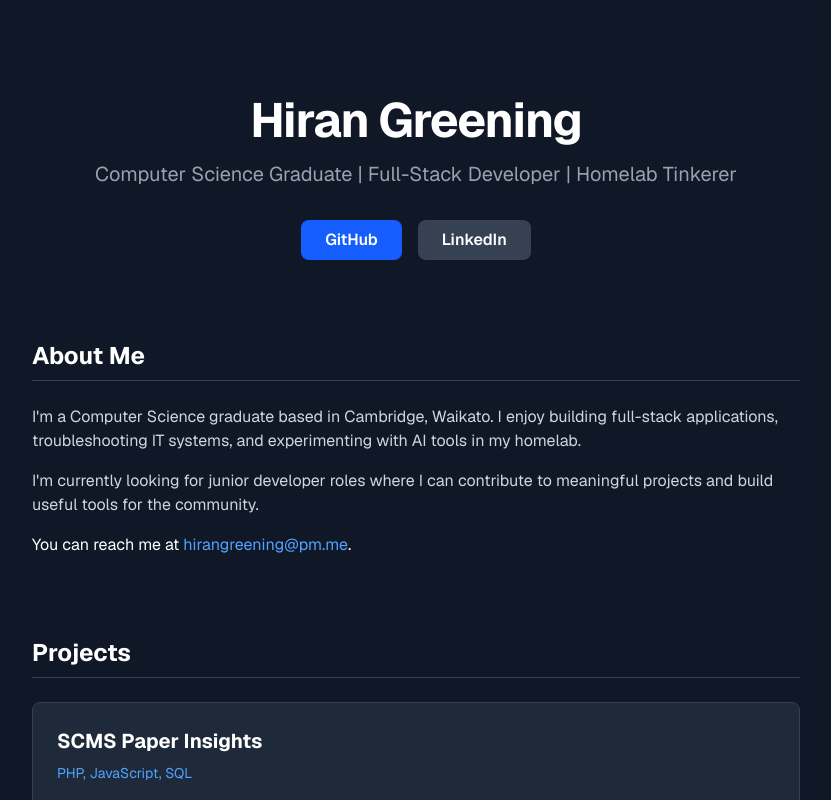
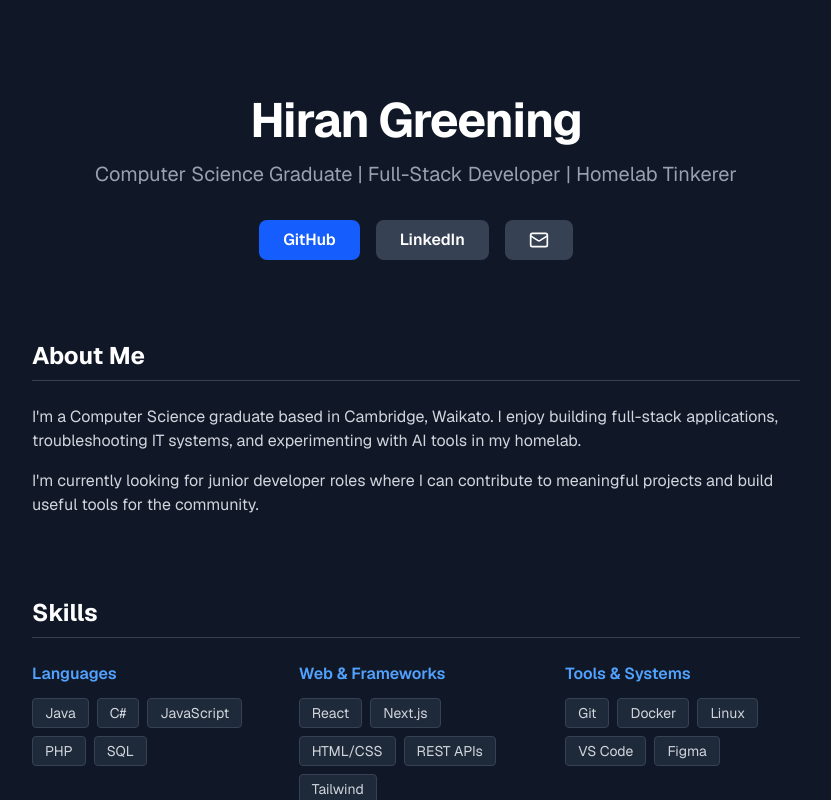
Before and after one commit to hirangreening/my-portfolio, a Next.js app: page / in a window 1280 px wide. Shown: the top 800 px of the page, without its empty margins (224-1055 px from the left). Built offline with nearby package versions, Linux system fonts and the light colour scheme.

Commit message:
feat: added skills section and email icon

```diff
--- a/app/page.tsx
+++ b/app/page.tsx
@@ -4,20 +4,27 @@ export default function Home() {
       title: "SCMS Paper Insights",
       tech: "PHP, JavaScript, SQL",
       description: "Built a full-stack web app to manage 80+ university courses for the School of Computing and Mathematical Sciences. Earned an A grade.",
-      link: "https://github.com/hirangreening" // Change this to the specific repo link
+      link: "https://github.com/hirangreening" // Update this to your specific repo
     },
     {
       title: "Java Networking & Algorithms",
       tech: "Java, Sockets, TLS",
       description: "Built a multi-client web server using sockets and threads, and implemented core algorithms like external sorting and KMP string search.",
-      link: "https://github.com/hirangreening" // Change this to the specific repo link
+      link: "https://github.com/hirangreening" // Update this to your specific repo
     },
     {
       title: "Local AI Homelab",
       tech: "Linux, Docker, llama.cpp",
       description: "Configured a headless Linux server to host containerised applications and a fully offline, GPU-accelerated local AI coding environment.",
-      link: "" // Empty string means no button will render
+      link: ""
     }
+  ];
+
+  // The Skills Section Data
+  const skills = [
+    { category: "Languages", items: ["Java", "C#", "JavaScript", "PHP", "SQL"] },
+    { category: "Web & Frameworks", items: ["React", "Next.js", "HTML/CSS", "REST APIs", "Tailwind"] },
+    { category: "Tools & Systems", items: ["Git", "Docker", "Linux", "VS Code", "Figma"] },
   ];
 
   return (
@@ -35,12 +42,19 @@ export default function Home() {
           <a href="https://linkedin.com/in/hiran-greening" target="_blank" rel="noopener noreferrer" className="bg-gray-700 px-6 py-2 rounded-lg font-semibold hover:bg-gray-600 transition">
             LinkedIn
           </a>
+          {/* Email Icon Button */}
+          <a href="mailto:hirangreening@pm.me" className="bg-gray-700 px-6 py-2 rounded-lg font-semibold hover:bg-gray-600 transition flex items-center justify-center" aria-label="Email">
+            <svg xmlns="http://www.w3.org/2000/svg" width="20" height="20" viewBox="0 0 24 24" fill="none" stroke="currentColor" strokeWidth="2" strokeLinecap="round" strokeLinejoin="round">
+              <rect width="20" height="16" x="2" y="4" rx="2"/>
+              <path d="m22 7-8.97 5.7a1.94 1.94 0 0 1-2.06 0L2 7"/>
+            </svg>
+          </a>
         </div>
       </section>
 
       {/* About Section */}
       <section className="max-w-3xl mx-auto mb-20">
-        {<h2 className="text-2xl font-bold mb-6 border-b border-gray-700 pb-2">About Me</h2>}
+        <h2 className="text-2xl font-bold mb-6 border-b border-gray-700 pb-2">About Me</h2>
         <div className="text-gray-300 space-y-4">
           <p>
             I'm a Computer Science graduate based in Cambridge, Waikato. I enjoy building full-stack applications, troubleshooting IT systems, and experimenting with AI tools in my homelab.
@@ -49,9 +63,25 @@ export default function Home() {
             I'm currently looking for junior developer roles where I can contribute to meaningful projects and build useful tools for the community.
           </p>
         </div>
-        <p className="pt-4">
-          You can reach me at <a href="mailto:hirangreening@pm.me" className="text-blue-400 hover:underline">hirangreening@pm.me</a>.
-        </p>
+      </section>
+
+      {/* Skills Section */}
+      <section className="max-w-3xl mx-auto mb-20">
+        <h2 className="text-2xl font-bold mb-6 border-b border-gray-700 pb-2">Skills</h2>
+        <div className="grid md:grid-cols-3 gap-8">
+          {skills.map((skillGroup, index) => (
+            <div key={index}>
+              <h3 className="font-semibold text-blue-400 mb-3">{skillGroup.category}</h3>
+              <ul className="flex flex-wrap gap-2">
+                {skillGroup.items.map((skill, skillIndex) => (
+                  <li key={skillIndex} className="bg-gray-800 px-3 py-1 rounded text-sm text-gray-300 border border-gray-700">
+                    {skill}
+                  </li>
+                ))}
+              </ul>
+            </div>
+          ))}
+        </div>
       </section>
 
       {/* Projects Section */}
@@ -64,7 +94,6 @@ export default function Home() {
               <p className="text-sm text-blue-400 mb-3">{project.tech}</p>
               <p className="text-gray-300 mb-4">{project.description}</p>
 
-              {/* This line checks if there is a link, and only shows the button if there is one */}
               {project.link && (
                 <a href={project.link} target="_blank" rel="noopener noreferrer" className="text-sm font-semibold text-white hover:text-blue-400 underline underline-offset-4">
                   View Code &rarr;
```
